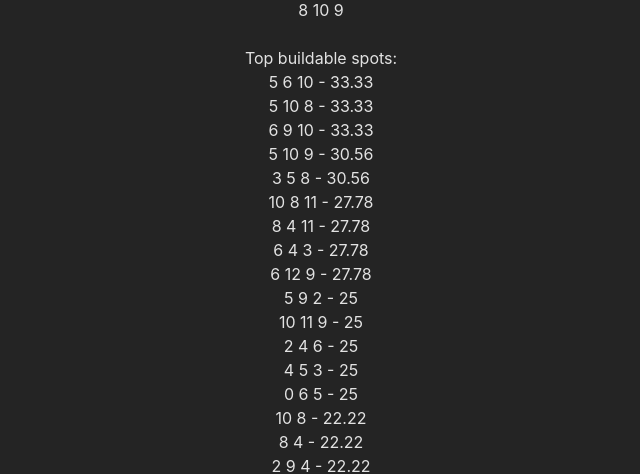
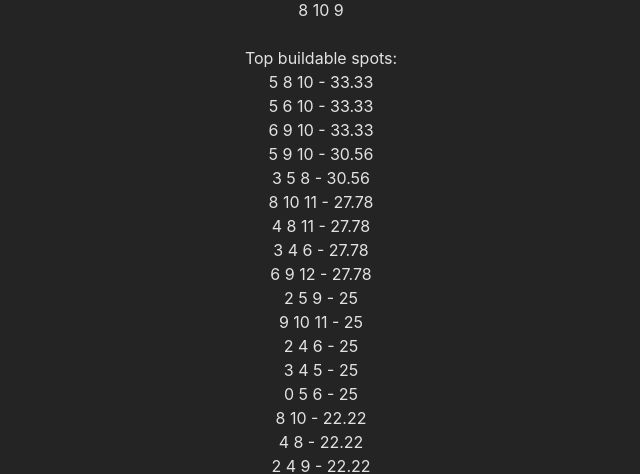
Before and after one commit to filipopo/MackanTrainer, a Preact app: page / in a window 1280 px wide. Shown: the part 330-804 px from the top of the page, without its empty margins (319-959 px from the left). Built offline with nearby package versions, Linux system fonts and the light colour scheme.

Commit message:
Library complete

```diff
--- a/src/app.tsx
+++ b/src/app.tsx
@@ -1,29 +1,32 @@
 import { useState } from 'preact/hooks'
 
-import CatanBoard from './components/catan.tsx'
-import { TextInput, CheckboxInput } from './components/input.tsx'
+import { Catan, CatanBoard, Extensions } from './components/catan.tsx'
+import { TextInput, TextArrayInput, CheckboxInput } from './components/input.tsx'
 import './app.css'
 
 export function App() {
   const [pointA, setPointA] = useState([0, 0])
-  const [desert, setDesert] = useState([2, 2])
-  const [extensions, setExtensions] = useState([])
+  const [deserts, setDeserts] = useState([[2, 2]])
+  const [extensions, setExtensions] = useState<Extensions[]>([])
+
+  const catan = new Catan({pointA, deserts, extensions})
+  const d_count = extensions.includes('6p') ? 2 : 1
 
   return (
     <>
       Point A<br/>
       <TextInput variable={pointA} setVariable={setPointA}
-        allowedValues={['0 0', '2 0', '4 0', '4 2', '2 4', '0 2']} />
+        validator={(el: string) => catan.dirMap().includes(el)} />
 
-      Desert index<br/>
-      <TextInput variable={desert} setVariable={setDesert} />
+      Desert indexes<br/>
+      <TextArrayInput variable={deserts[0]} setVariable={setDeserts} length={d_count} />
 
       Extensions:<br/>
-      {['6p', 'ck', 'sf'].map(id =>
+      {['6p', 'ck', 'sf'].map(id => (
         <CheckboxInput id={id} variable={extensions} setVariable={setExtensions} />
-      )}
+      ))}
 
-      <CatanBoard pointA={pointA} desert={desert} extensions={extensions} />
+      <CatanBoard catan={catan} />
     </>
   )
 }
--- a/src/components/catan.tsx
+++ b/src/components/catan.tsx
@@ -1,30 +1,20 @@
 import CatanHex from '../lib/catan_hex'
 import CatanField from '../lib/catan_field'
 
-type Extensions = '6p' | 'ck' | 'sf'
-
-interface CatanProps {
-  pointA: number[]
-  desert: number[]
-  extensions?: Extensions[]
-}
-
-function CatanBoard({pointA, desert, extensions = []}: CatanProps) {
-  const catan = new Catan({pointA, desert, extensions})
-
+function CatanBoard({catan}: {catan: Catan}) {
   return (
     <div className='card'>
       The Catan board:
-      {catan.board.map((row, num) => (
-        <div key={`board_${num}`}>
+      {catan.field.board.map(row => (
+        <div>
           {row.map(hex => hex.number).join(' ')}
           <br/>
         </div>
       ))}
       <br/>
       Top buildable spots:
-      {catan.buildSpots.map((row, num) => (
-        <div key={`build_${num}`}>
+      {catan.buildSpots.map(row => (
+        <div>
           {row.join(' - ')}
           <br/>
         </div>
@@ -33,227 +23,96 @@ function CatanBoard({pointA, desert, extensions = []}: CatanProps) {
   )
 }
 
+type Extensions = '6p' | 'ck' | 'sf'
+
+interface CatanProps {
+  pointA: number[]
+  deserts: number[][]
+  extensions?: Extensions[]
+}
+
 class Catan {
-  public constructor({pointA, desert, extensions = []}: CatanProps) {
+  public constructor({pointA, deserts, extensions = []}: CatanProps) {
     const boardSize = extensions.includes('6p') ? 6 : 5
 
-    this.board = CatanField.makeBoard(boardSize)
-    this.fillBoard(pointA, desert)
+    this.field = new CatanField(CatanField.makeBoard(boardSize))
+    this.fillBoard(pointA, deserts)
     this.makeBuildSpots()
   }
 
-  public board: Array<CatanHex>[]
+  public field
   public buildSpots: [string, number][] = []
+  private pointMapping = [5, 2, 6, 3, 8, 10, 9, 12, 11, 4, 8, 10, 9, 4, 5, 6, 3, 11]
 
-  private pointMapping: {[k: string]: number} = {
-    'a': 5,
-    'b': 2,
-    'c': 6,
-    'd': 3,
-    'e': 8,
-    'f': 10,
-    'g': 9,
-    'h': 12,
-    'i': 11,
-    'j': 4,
-    'k': 8,
-    'l': 10,
-    'm': 9,
-    'n': 4,
-    'o': 5,
-    'p': 6,
-    'q': 3,
-    'r': 11
+  public dirMap() {
+    const mid = Math.floor(this.field.board.length / 2)
+    const end = this.field.board.length - 1
+    const midSize = (this.field.board.length + 5) / 2 - 1 // boardSize - 1
+
+    return [
+      `${end} 0`,
+      `${end} 2`,
+      `${mid} ${midSize}`,
+      '0 2',
+      '0 0',
+      `${mid} 0`,
+    ]
   }
 
-  private moveMapping: {[k: string]: {[k: string]: number[]}} = {
-    'all': {
-      '00': [1, 0],
-      '20': [3, 0],
-      '40': [4, 1],
-      '42': [3, 3],
-      '24': [1, 3],
-      '02': [0, 1],
-      '22': [2, 2]
-    },
-    '00': {
-      '10': [2, 0],
-      '30': [4, 0],
-      '41': [4, 2],
-      '33': [2, 4],
-      '13': [0, 2],
-      '01': [1, 1],
-      '11': [2, 1],
-      '21': [3, 1],
-      '31': [3, 2],
-      '32': [2, 3],
-      '23': [1, 2],
-      '12': [2, 2]
-    },
-    '20': {
-      '30': [4, 0],
-      '41': [4, 2],
-      '33': [2, 4],
-      '13': [0, 2],
-      '01': [0, 0],
-      '10': [2, 1],
-      '21': [3, 1],
-      '31': [3, 2],
-      '32': [2, 3],
-      '23': [1, 2],
-      '12': [1, 1],
-      '11': [2, 2]
-    },
-    '40': {
-      '41': [4, 2],
-      '33': [2, 4],
-      '13': [0, 2],
-      '01': [0, 0],
-      '10': [2, 0],
-      '30': [3, 1],
-      '31': [3, 2],
-      '32': [2, 3],
-      '23': [1, 2],
-      '12': [1, 1],
-      '11': [2, 1],
-      '21': [2, 2]
-    },
-    '42': {
-      '33': [2, 4],
-      '13': [0, 2],
-      '01': [0, 0],
-      '10': [2, 0],
-      '30': [4, 0],
-      '41': [3, 2],
-      '32': [2, 3],
-      '23': [1, 2],
-      '12': [1, 1],
-      '11': [2, 1],
-      '21': [3, 1],
-      '31': [2, 2]
-    },
-    '24': {
-      '13': [0, 2],
-      '01': [0, 0],
-      '10': [2, 0],
-      '30': [4, 0],
-      '41': [4, 2],
-      '33': [2, 3],
-      '23': [1, 2],
-      '12': [1, 1],
-      '11': [2, 1],
-      '21': [3, 1],
-      '31': [3, 2],
-      '32': [2, 2]
-    },
-    '02': {
-      '01': [0, 0],
-      '10': [2, 0],
-      '30': [4, 0],
-      '41': [4, 2],
-      '33': [2, 4],
-      '13': [1, 2],
-      '12': [1, 1],
-      '11': [2, 1],
-      '21': [3, 1],
-      '31': [3, 2],
-      '32': [2, 3],
-      '23': [2, 2]
-    }
-  }
+  private fillBoard(pointA: number[], deserts: number[][]) {
+    const a = this.field.board[pointA[0]][pointA[1]]
+    if (!a) return
 
-  private buildHexes = [
-    [[0, 0]],
-    [[0, 0], [0, 1]],
-    [[0, 0], [0, 1], [1, 1]],
-    [[0, 0], [1, 1], [1, 0]],
-    [[0, 0], [1, 0]],
-    [[0, 1]],
-    [[0, 1], [0, 2]],
-    [[0, 1], [0, 2], [1, 2]],
-    [[0, 1], [1, 2], [1, 1]],
-    [[0, 2]],
-    [[0, 2], [1, 3]],
-    [[0, 2], [1, 3], [1, 2]],
-    [[1, 0], [1, 1], [2, 1]],
-    [[1, 0], [2, 1], [2, 0]],
-    [[1, 0], [2, 0]],
-    [[1, 0]],
-    [[1, 1], [1, 2], [2, 2]],
-    [[1, 1], [2, 2], [2, 1]],
-    [[1, 2], [1, 3], [2, 3]],
-    [[1, 2], [2, 3], [2, 2]],
-    [[1, 3]],
-    [[1, 3], [2, 4]],
-    [[1, 3], [2, 4], [2, 3]],
-    [[2, 0], [2, 1], [3, 0]],
-    [[2, 0], [3, 0]],
-    [[2, 0]],
-    [[2, 1], [2, 2], [3, 1]],
-    [[2, 1], [3, 1], [3, 0]],
-    [[2, 2], [2, 3], [3, 2]],
-    [[2, 2], [3, 2], [3, 1]],
-    [[2, 3], [2, 4], [3, 3]],
-    [[2, 3], [3, 3], [3, 2]],
-    [[2, 4]],
-    [[2, 4], [3, 3]],
-    [[3, 0], [3, 1], [4, 0]],
-    [[3, 0], [4, 0]],
-    [[3, 0]],
-    [[3, 1], [3, 2], [4, 1]],
-    [[3, 1], [4, 1], [4, 0]],
-    [[3, 2], [3, 3], [4, 2]],
-    [[3, 2], [4, 2], [4, 1]],
-    [[3, 3]],
-    [[3, 3], [4, 2]],
-    [[4, 0], [4, 1]],
-    [[4, 0]],
-    [[4, 1], [4, 2]],
-    [[4, 1]],
-    [[4, 2]]
-  ]
-
-  private fillBoard(pointA: number[], desert: number[]) {
-    let [row, col] = pointA
-
-    const moveSpiral = () => {
-      const temp = this.moveMapping[pointA.join('')]
-      if (Object.keys(temp).includes(`${row}${col}`))
-        return [row, col] = temp[`${row}${col}`];
-
-      [row, col] = this.moveMapping['all'][`${row}${col}`]
-    }
-
-    for (let i = 0; i < 18; i++) {
-      if (row === desert[0] && col === desert[1]) {
-        moveSpiral()
-        i--; continue
+    let point = 0
+    const hexes = this.field.inward_spiral(a, this.dirMap().indexOf(pointA.join(' ')))
+    for (let hex of hexes as CatanHex[]) {
+      if (deserts.every(desert => (
+        desert.some((e, i) => e !== this.field.cordsToIndex(...hex.cords)[i])
+      ))) {
+        if (this.pointMapping[point])
+          hex.number = this.pointMapping[point++]
       }
-
-      this.board[row][col].number = this.pointMapping[String.fromCharCode(97 + i)];
-      moveSpiral()
     }
   }
 
   private makeBuildSpots() {
-    for (let combination of this.buildHexes) {
-      let key = ''
-      let value = 0
+    let buildHexes: number[][] = []
+    let buildHexesSet = new Set()
 
-      for (let cords of combination) {
-          const [row, col] = cords
-          key += `${this.board[row][col].number} `
+    for (let i = 0; i < this.field.board.length; i++) {
+      for (let j = 0; j < this.field.board[i].length; j++) {
+        for (let direction = 0; direction < 6; direction++) {
+          const combination = [this.field.board[i][j].number]
 
-          if (this.board[row][col].number)
-            value += 6 - Math.abs(this.board[row][col].number - 7)
+          for (let intersection of [direction, direction + 1]) {
+            const hex = this.field.getHex(...this.field.board[i][j].neighbor(intersection))
+
+            if (hex)
+              combination.push((hex as CatanHex).number)
+          }
+
+          combination.sort((a, b) => a - b)
+          const hashedCombination = combination.join(' ')
+
+          if (!buildHexesSet.has(hashedCombination)) {
+            buildHexes.push(combination)
+            buildHexesSet.add(hashedCombination)
+          }
+        }
       }
+    }
 
-      value = +(value / 36 * 100).toFixed(2)
-      this.buildSpots.push([key.trimEnd(), value])
+    for (let combination of buildHexes) {
+      const key = combination.join(' ')
+      const value = +(combination.reduce((acc, cur) => (
+        cur ? acc + 6 - Math.abs(cur - 7) : 0
+      ), 0) / 36 * 100).toFixed(2)
+
+      this.buildSpots.push([key, value])
     }
 
     this.buildSpots.sort((first, second) => second[1] - first[1])
   }
 }
 
-export default CatanBoard
+export {Catan, CatanBoard, type Extensions}
--- a/src/components/input.tsx
+++ b/src/components/input.tsx
@@ -1,26 +1,26 @@
 interface Input {
+  variable: number[] | string[]
   setVariable: Function
 }
 
 interface TextProps extends Input {
-  variable: number[]
-  allowedValues?: string[]
+  validator?: Function
 }
 
-export function TextInput({variable, setVariable, allowedValues}: TextProps) {
+export function TextInput({variable, setVariable, validator}: TextProps) {
   return (
     <>
       <input
         type="text"
         value={variable.join(' ')}
         onChange={e => {
-          let cords: string | string[] = (e.target as HTMLInputElement).value
-          if (allowedValues && !allowedValues.includes(cords))
+          let el: string | string[] = (e.target as HTMLInputElement).value
+          if (validator && !validator(el))
             return
 
-          cords = cords.split(' ')
-          if (cords.length === 2 && cords.every(e => !Number.isNaN(Number(e))))
-            setVariable(cords.map(str => Number(str)))
+          el = el.split(' ')
+          if (el.every(e => !Number.isNaN(Number(e))))
+            setVariable(el.map(str => Number(str)))
         }}
       />
       <br/>
@@ -28,8 +28,32 @@ export function TextInput({variable, setVariable, allowedValues}: TextProps) {
   )
 }
 
+interface TextArrayProps extends TextProps {
+  length: number
+}
+
+export function TextArrayInput({variable, setVariable, validator, length}: TextArrayProps) {
+  const fields = new Array(length).fill(variable)
+
+  function handleChange(index: number, value: string) {
+    fields[index] = value
+    setVariable(fields)
+  }
+
+  return (
+    <div>
+      {fields.map((value, index) => (
+        <TextInput
+          variable={value}
+          setVariable={(text: string) => handleChange(index, text)}
+          validator={validator}
+        />
+      ))}
+    </div>
+  )
+}
+
 interface CheckboxProps extends Input {
-  variable: string[]
   id: string
 }
 
--- a/src/lib/catan_field.ts
+++ b/src/lib/catan_field.ts
@@ -2,14 +2,16 @@ import CatanHex from './catan_hex'
 import HexField from './hex_field'
 
 class CatanField extends HexField {
+  constructor(public board: Array<CatanHex>[]) { super(board) }
+
   public static makeBoard(boardSize: number) {
     const board: Array<CatanHex>[] = []
 
-    for (let r = 0; r < 2 * (boardSize - 3) + 1; r++) {
+    for (let r = 0; r < 2 * boardSize - 5; r++) {
       const offset = Math.floor(boardSize / 2) - r
-      board.push(Array.from({ length: boardSize - Math.abs(offset) }, (_, col) =>
+      board.push(Array.from({ length: boardSize - Math.abs(offset) }, (_, col) => (
         new CatanHex(col + Math.max(0, offset), r)
-      ))
+      )))
     }
 
     return board
--- a/src/lib/hex.ts
+++ b/src/lib/hex.ts
@@ -18,7 +18,8 @@ class Hex {
   ]
 
   public static direction(direction: number) {
-    return Hex.directions[direction > 5 ? direction - 6 : direction]
+    while (direction > 5) direction -= 6
+    return Hex.directions[direction]
   }
 
   public equals(target: Hex) {
@@ -54,4 +55,4 @@ class Hex {
   }
 }
 
-export default Hex
+export { Hex as default, type Cords }
--- a/src/lib/hex_field.ts
+++ b/src/lib/hex_field.ts
@@ -7,20 +7,25 @@ class HexField {
     const board: Array<Hex>[] = []
 
     for (let r = 0; r < 2*N + 1; r++) {
-      board.push(Array.from({ length: 2*N + 1 - Math.abs(N - r) }, (_, col) =>
+      board.push(Array.from({ length: 2*N + 1 - Math.abs(N - r) }, (_, col) => (
         new Hex(col + Math.max(0, N - r), r)
-      ))
+      )))
     }
 
     return board
   }
 
-  public getHex(q: number, r: number, s = -q - r) {
+  public cordsToIndex(q: number, r: number, s = -q - r) {
     if (q + r + s !== 0) throw 'q + r + s must be 0'
 
     const half = Math.floor(this.board.length / 2)
     const col = r >= half ? q : q - half + r
 
+    return [r, col]
+  }
+
+  public getHex(q: number, r: number, s = -q - r) {
+    const col = this.cordsToIndex(q, r, s)[1]
     if (this.board[r] && this.board[r][col])
       return this.board[r][col]
 
@@ -28,11 +33,17 @@ class HexField {
   }
 
   public inward_spiral(hex: Hex, direction = 4) {
-    const path = []
+    let path: Hex[] = [hex]
+    const rings = (this.board.length - 1) / 2 + 1 // N + 1
 
+    for (let c = 0; c < rings; c++)
       for (let i = 0; i < 6; i++) {
         let next_hex: Hex | false = hex
-      while (next_hex = this.getHex(...next_hex.neighbor(direction))) {
+
+        while (
+          (next_hex = this.getHex(...next_hex.neighbor(direction))) &&
+          path.every(hex => (hex.cords.some((e, i) => e !== (next_hex as Hex).cords[i])))
+        ) {
           hex = next_hex
           path.push(hex)
         }
```
Lines whose indentation alone changed are shown as unchanged.
